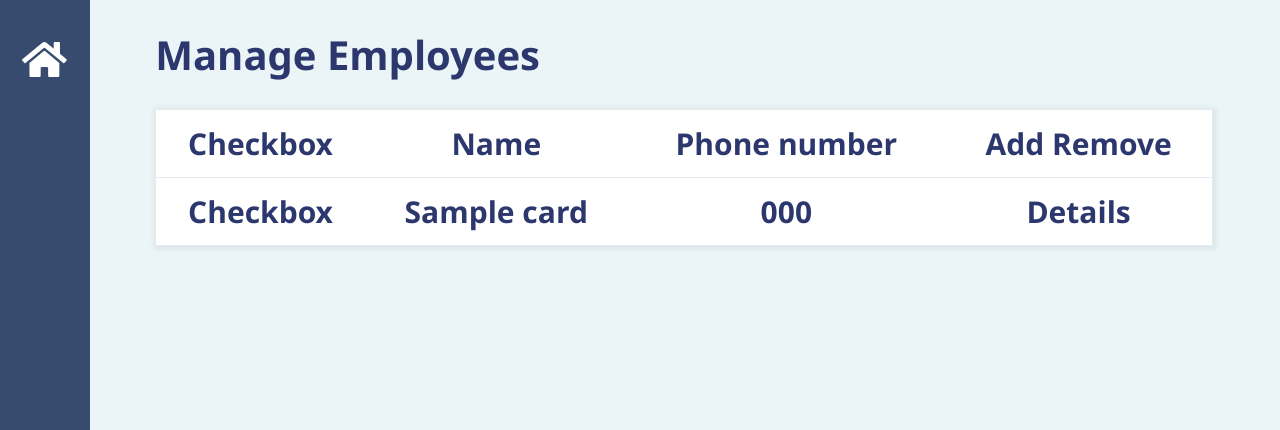
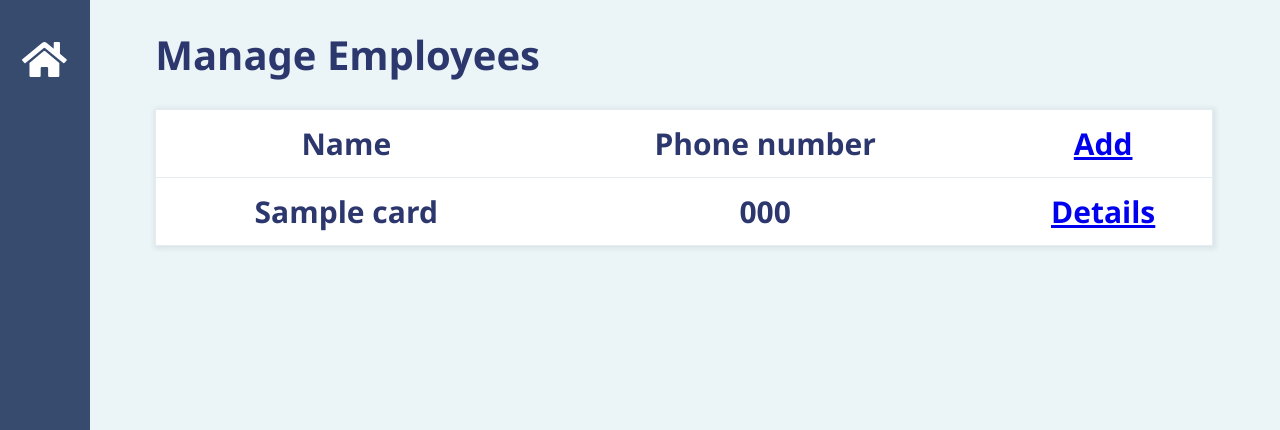
Before and after one commit to callmeFilip/Access_Control_System, a Django app: page / in a window 1280 px wide. Shown: the top 430 px of the page. Run offline with Django 4.2, Linux system fonts and the light colour scheme; tables that the repository leaves empty hold one stand-in row (values such as "Sample post").

Commit message:
Added add and remove user; Removed checkboxes

```diff
--- a/Statistics_Server/Acess_Control_System/user_interface/templates/user_interface/home.html
+++ b/Statistics_Server/Acess_Control_System/user_interface/templates/user_interface/home.html
@@ -7,17 +7,17 @@
 <div>
   <table class="employees_table">
     <tr>
-      <th>Checkbox</th>
       <th>Name</th>
       <th>Phone number</th>
-      <th>Add Remove</th>
+      <th><a href="{% url 'add-user-page' %}">Add</a></th>
     </tr>
     {% for card in cards %}
     <tr>
-      <td>Checkbox</td>
       <td>{{ card.associated_name }}</td>
       <td>{{ card.associated_phone_number }}</td>
-      <td>Details</td>
+      <td>
+        <a href="{% url 'employee-details-page' card.card_uid %}">Details</a>
+      </td>
     </tr>
 
     <!-- prettier-ignore -->
```
